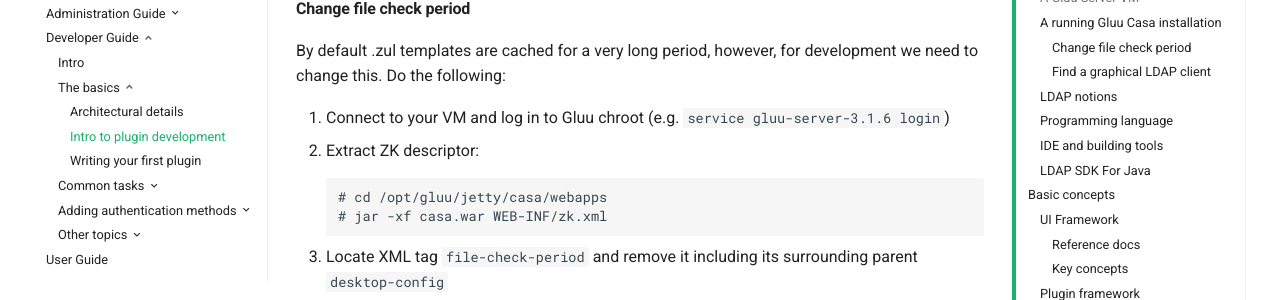
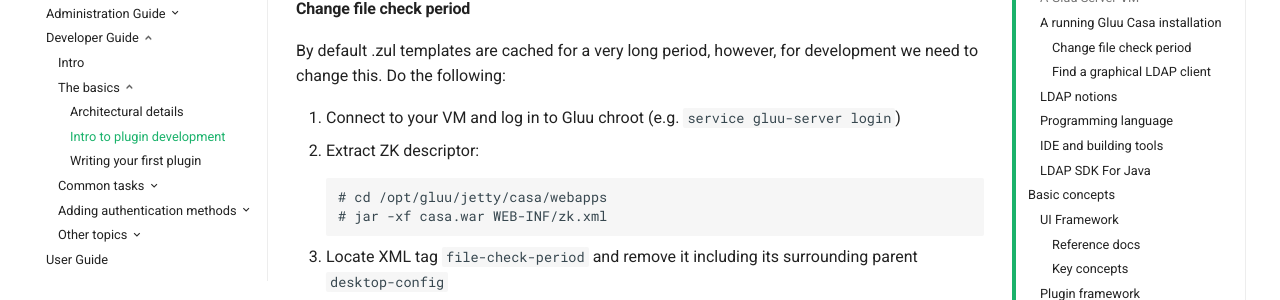
Before and after one commit to shmorri/docs-casa-prod, an MkDocs documentation site: the page built from docs/source/developer/intro-plugin.md, in a window 1280 px wide and 900 px high, scrolled down 838 px. Shown: the part 151-451 px from the top of the window. Built offline with MkDocs 1.6.1, drawn with Linux system fonts in a browser that asks for light colours; old or Windows-style settings are respelled for this version of MkDocs; some of the changed text lies outside the part shown.

Commit message:
3.1.6 > 4.

````diff
--- a/docs/source/developer/intro-plugin.md
+++ b/docs/source/developer/intro-plugin.md
@@ -23,7 +23,7 @@ Once you are up and running with a Gluu Server VM proceed to [install Gluu Casa]
 
 By default .zul templates are cached for a very long period, however, for development we need to change this. Do the following:
 
-1. Connect to your VM and log in to Gluu chroot (e.g. `service gluu-server-3.1.6 login`)
+1. Connect to your VM and log in to Gluu chroot (e.g. `service gluu-server login`)
 1. Extract ZK descriptor:
     ```
     # cd /opt/gluu/jetty/casa/webapps
@@ -116,7 +116,7 @@ In ZK, you use ZUML (ZK User Interface Markup Language) which is an XML-formatte
 
 ZK provides many ready-to-use UI components, but it also allows to use pure HTML code which is universally known by designers and developers in the field of web applications.
 
-You can use any of the resources listed above to get an idea of how typical zul files look. Additionally you may check the code of [Gluu Casa project](https://github.com/GluuFederation/casa/tree/version_3.1.6/app/src/main/webapp) where you'll find many zul files. In the [Writing your first plugin](first-plugin.md) page you will have the opportunity to view and edit a .zul file your own.
+You can use any of the resources listed above to get an idea of how typical zul files look. Additionally you may check the code of [Gluu Casa project](https://github.com/GluuFederation/casa/tree/version_4.0/app/src/main/webapp) where you'll find many zul files. In the [Writing your first plugin](first-plugin.md) page you will have the opportunity to view and edit a .zul file your own.
 
 Particularly in Gluu Casa code, the amount of zul components used is very small to favor plain HTML5 tags. This allows to reduce the time it takes to incorporate a UI design handed by a third party into a project. Additionally it helps reducing the time to learn ZK by focusing only on the relevant components that make the interaction with the backend possible.
 
@@ -215,7 +215,7 @@ Package `org.gluu.casa.service` of `casa-shared` provides a couple of interfaces
 
 The class `org.gluu.casa.core.ldap.BaseLdapPerson` represents an entry in the *people* LDAP branch, that is, one with `objectClass=gluuPerson`. It only exposes LDAP attributes `inum` and `uid` so you might extend this class and add the attributes your plugin needs to handle. Note that field attributes, getter and setter methods may require annotations so that the framework automatically populates and/or persists values appropriately and also execute searches successfully.
 
-For an example on `BaseLdapPerson` derivation, check Gluu Casa [Person](https://github.com/GluuFederation/casa/tree/version_3.1.6/app/src/main/java/org/gluu/casa/core/ldap/Person.java) class which in addition to `BaseLdapPerson` fields, handles `givenName`, `sn`, and `memberOf` attributes. This class is not available in `casa-shared`.
+For an example on `BaseLdapPerson` derivation, check Gluu Casa [Person](https://github.com/GluuFederation/casa/tree/version_4.0/app/src/main/java/org/gluu/casa/core/ldap/Person.java) class which in addition to `BaseLdapPerson` fields, handles `givenName`, `sn`, and `memberOf` attributes. This class is not available in `casa-shared`.
 
 ##### oxCustomScript
 
@@ -285,7 +285,7 @@ To know about the dependencies already available at runtime, you can to do the f
 
 1. clone Gluu casa (`git clone https://github.com/GluuFederation/casa.git`)
 
-1. switch to a proper branch (e.g. `git checkout version_3.1.6`)
+1. switch to a proper branch (e.g. `git checkout version_4.0`)
 
 1. cd to application's project (`cd app`)
 
````
